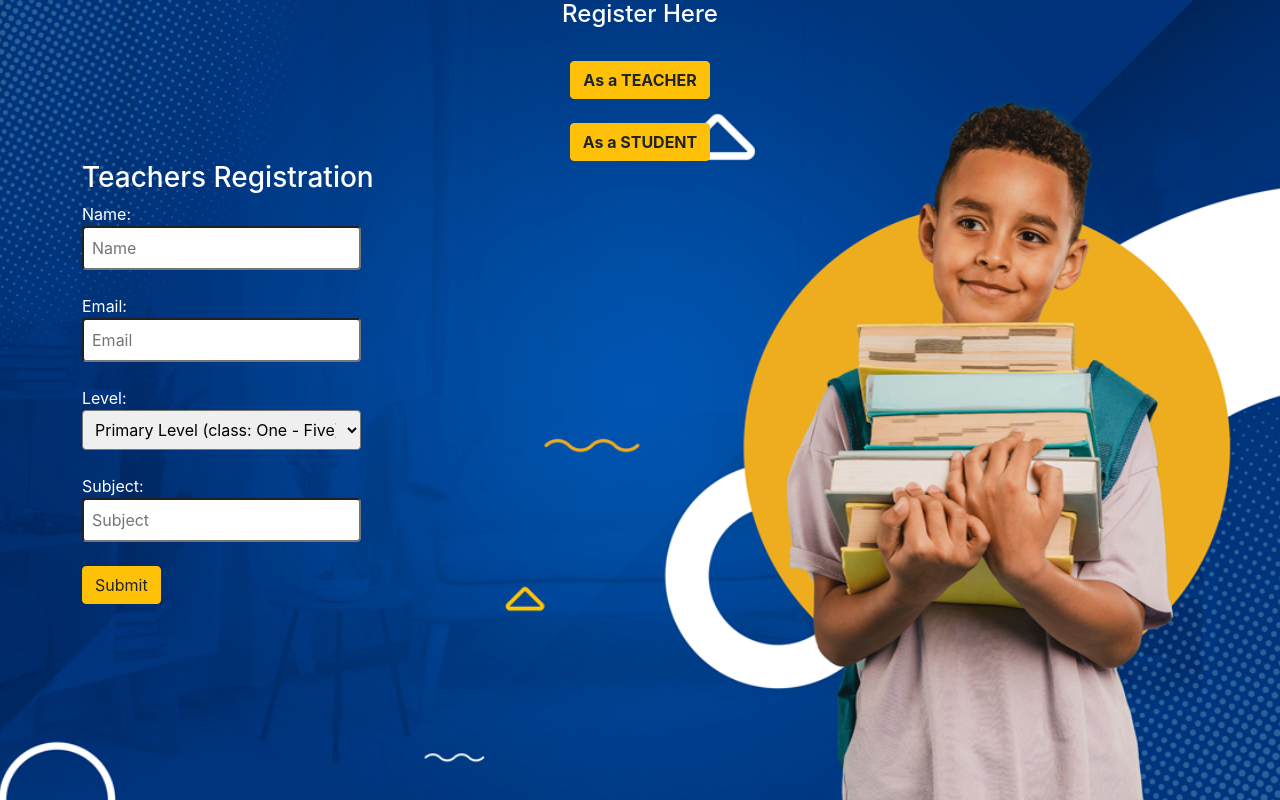
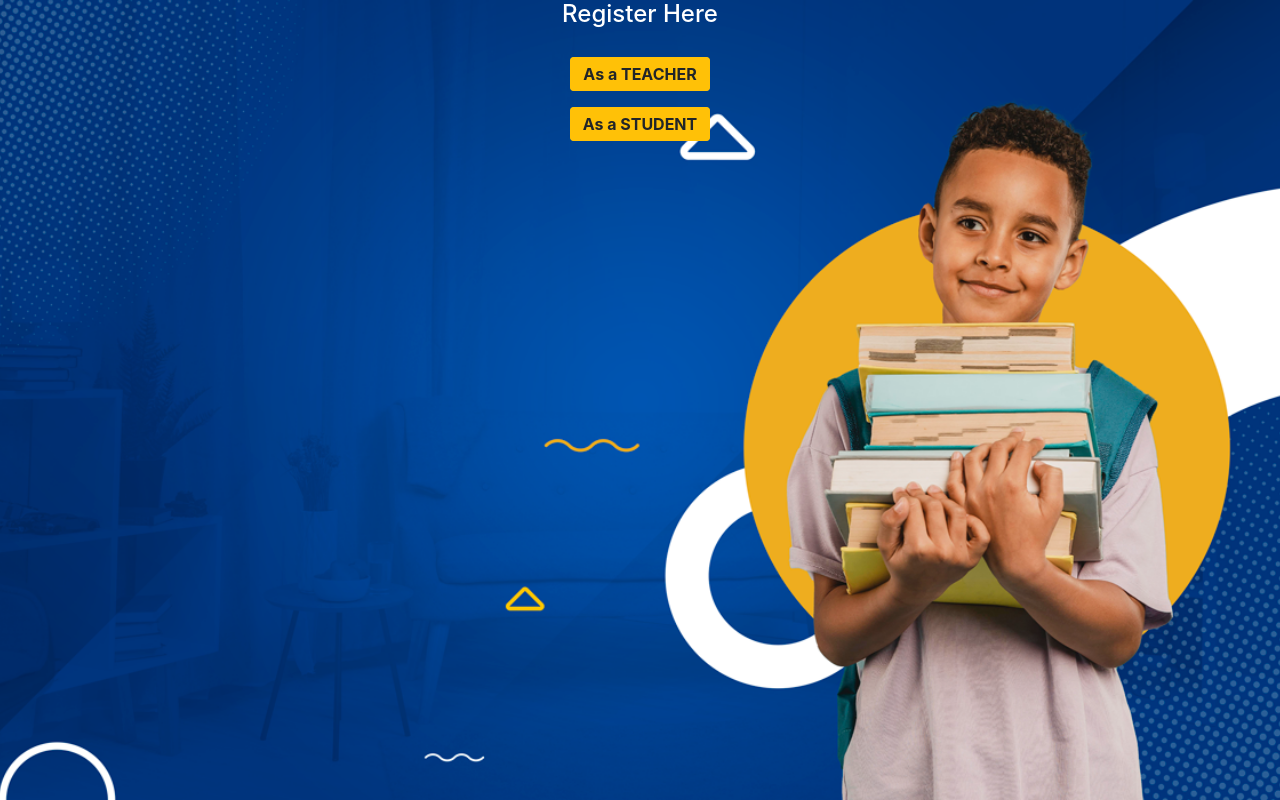
Before and after one commit to sabbir1054/elp-frontend, a React (Create React App) app: page /register in a window 1280 px wide. Built offline with nearby package versions, Linux system fonts and the light colour scheme.

Commit message:
register page updated

```diff
--- a/src/Pages/RegisterPage/Register.jsx
+++ b/src/Pages/RegisterPage/Register.jsx
@@ -1,36 +1,59 @@
+import { render } from "@testing-library/react";
 import React, { useState } from "react";
 import StudentRegister from "../../Components/RegisterForm/StudentRegister";
 import TeacherRegister from "../../Components/RegisterForm/TeacherRegister";
 import style from "./Register.module.css";
 const Register = () => {
-    const isTeacher = useState(false);
-    const isStudent = useState(false);
+    const [isTeacher, setIsTeacher] = useState(false);
+  const [isStudent, setIsStudent] = useState(false);
+
+//   const handleButton = (role) => {
+// if (role==='student') {
+//   isStudent(true);
+// } else if(role==='teacher') {
+//   isTeacher(true);
+// }
+
+//     document.getElementById('teacher').style.display = "none";
+//     document.getElementById('student').style.display = "none";
+// }
+//   const handleStudentButton = () => {
+//     isStudent(false);
+// }
+
   return (
     <div className={style.register_wrap_bg}>
       <div className="text-white text-center">
         <h4>Register Here </h4>
         <br />
         <div
-          className={`btn btn-warning text-dark fw-bold `}
-          onClick={() => isTeacher(true)}
+          className={`btn btn-warning text-dark fw-bold ${
+            isStudent || isTeacher ? "d-none" : "d-inline"
+          }`}
+          onClick={() => setIsTeacher(true)}
+          id="teacher"
         >
           As a TEACHER
         </div>{" "}
         <br /> <br />
         <div
-          className={`btn btn-warning text-dark fw-bold `}
-          onClick={() => isStudent(true)}
+          className={`btn btn-warning text-dark fw-bold ${
+            isStudent || isTeacher ? "d-none" : "d-inline"
+          }`}
+          onClick={() => setIsStudent(true)}
+          id="student"
         >
           As a STUDENT
         </div>
       </div>
-      {/* ${isTeacher || isStudent ? style.register_btn : style.register_btn_hide} */}
-      <div className={`teacherForm`}>
-        <TeacherRegister></TeacherRegister>
-      </div>
-      <div className={`studentForm`}>
-        {/* <StudentRegister></StudentRegister> */}
-      </div>
+
+      {
+        isTeacher? <TeacherRegister/>:<div></div>
+     }
+      {
+        isStudent? <StudentRegister/>:<div></div>
+     }
+
     </div>
   );
 };
--- a/src/Pages/RegisterPage/Register.module.css
+++ b/src/Pages/RegisterPage/Register.module.css
@@ -6,10 +6,3 @@ background-repeat: no-repeat;
 background-size: cover;
 
 }
-
-.register_btn{
-    display: none;
-}
-.register_btn_hide{
-    display: block;
-}
```
